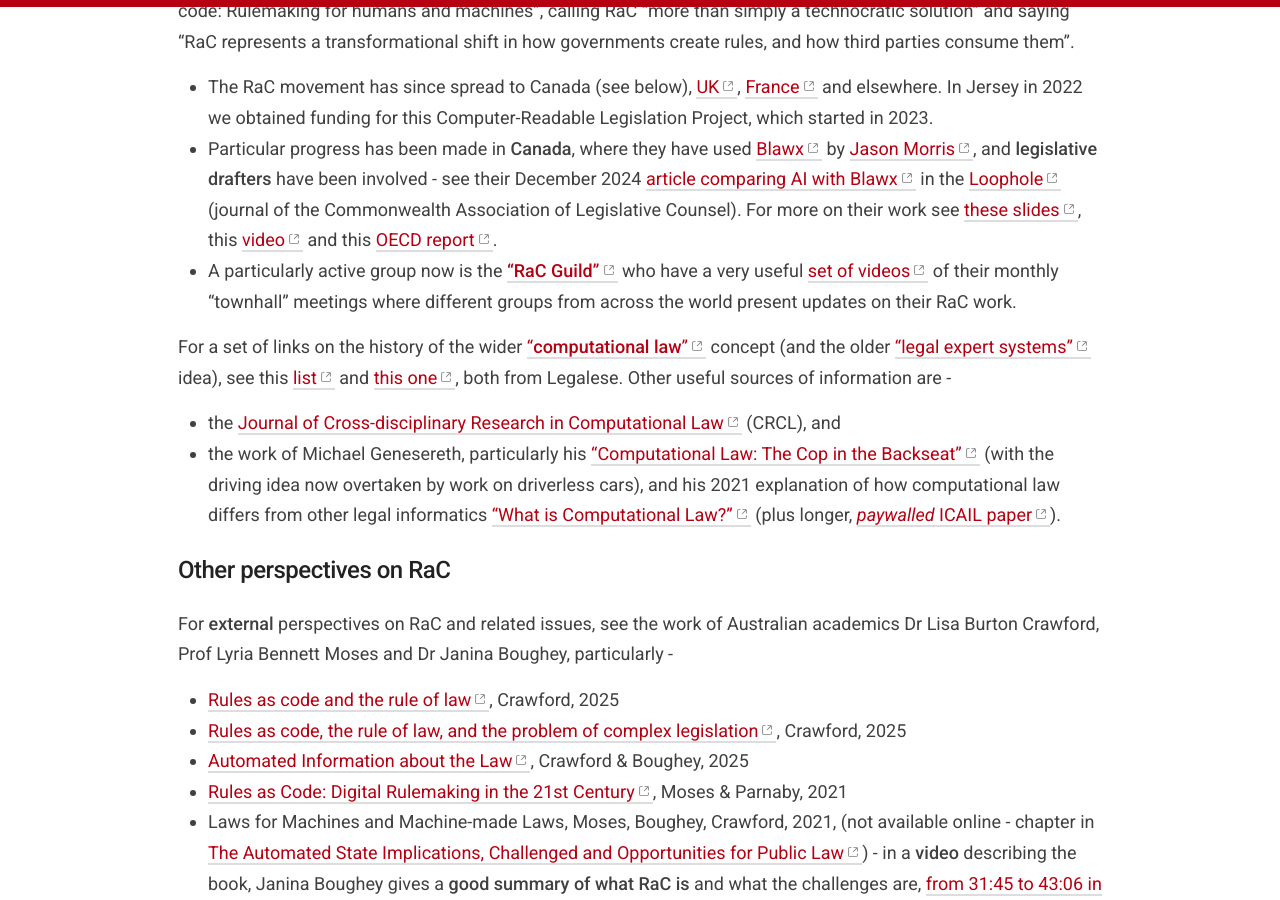
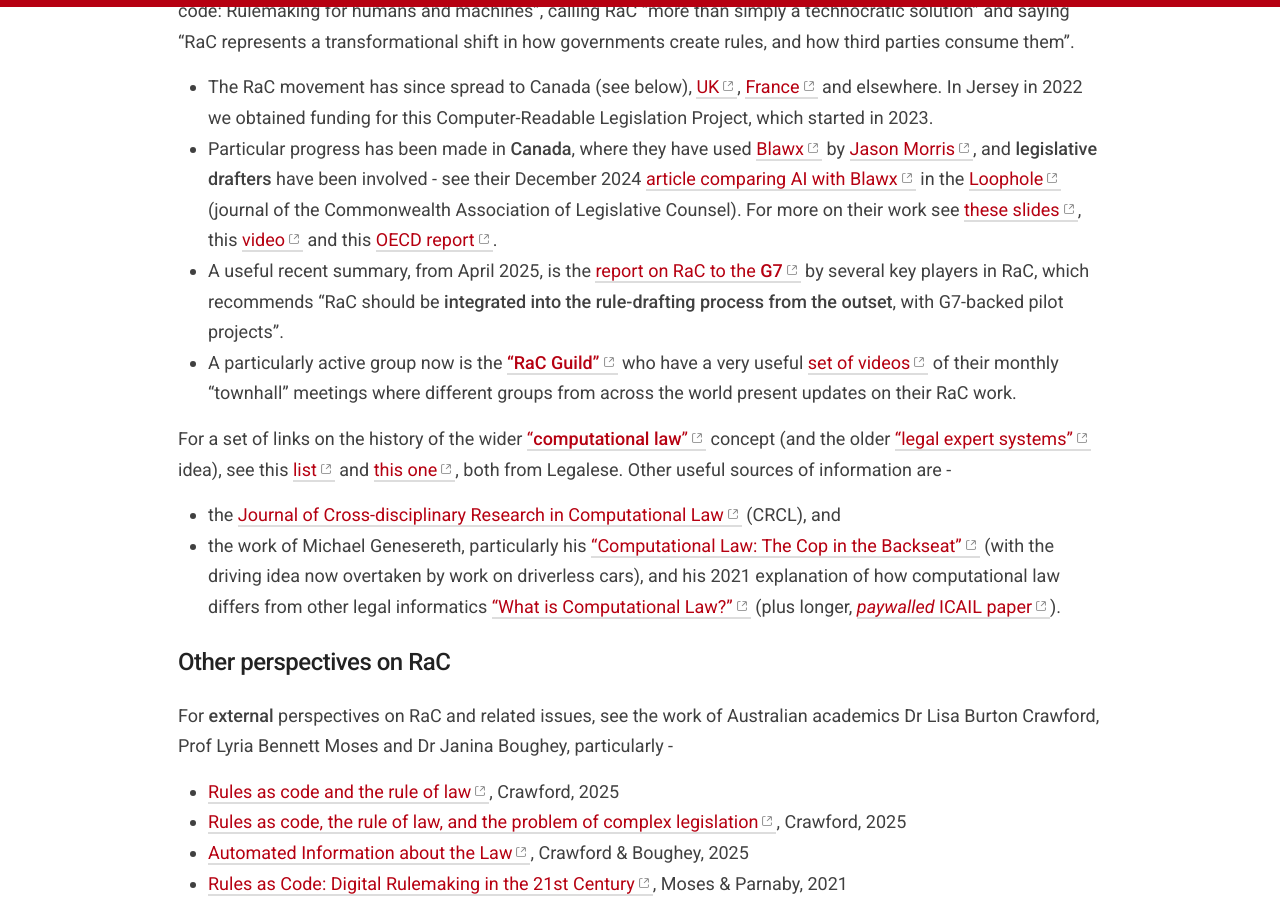
Before and after one commit to crlp-jerseyldo/crlp-jerseyldo.github.io, a Jekyll site: the page built from _pages/rulesascode.md, in a window 1280 px wide and 900 px high, scrolled down 5587 px. Built offline with Jekyll 4.4.1, drawn with Linux system fonts in a browser that asks for light colours.

Commit message:
Update rulesascode.md
Added para on 2025 report to G7 on RaC

```diff
--- a/_pages/rulesascode.md
+++ b/_pages/rulesascode.md
@@ -61,6 +61,7 @@ The RaC movement started in 2018 in [New Zealand](https://www.youtube.com/watch?
 RaC's global spread was given a particular boost in 2020 when the [OECD produced a report](https://www.oecd.org/en/publications/cracking-the-code_3afe6ba5-en.html){:target="_blank"} on it "Cracking the code: Rulemaking for humans and machines", calling RaC “more than simply a technocratic solution” and saying “RaC represents a transformational shift in how governments create rules, and how third parties consume them”.
 * The RaC movement has since spread to Canada (see below), [UK](https://azwyner.info/2020/03/02/rules-as-code/){:target="_blank"}, [France](https://github.com/openfisca/openfisca-france/){:target="_blank"} and elsewhere. In Jersey in 2022 we obtained funding for this Computer-Readable Legislation Project, which started in 2023.
 * Particular progress has been made in **Canada**, where they have used [Blawx](https://github.com/Lexpedite/blawx){:target="_blank"} by [Jason Morris](https://www.youtube.com/@JasonMorrisRTL){:target="_blank"}, and **legislative drafters** have been involved - see their December 2024 [article comparing AI with Blawx](https://www.calc.ngo/sites/default/files/loophole/Loophole%202024-2_0.pdf){:target="_blank"} in the [Loophole](https://calc.ngo/publications/loopholes){:target="_blank"} (journal of the Commonwealth Association of Legislative Counsel). For more on their work see [these slides](https://oecd-opsi.org/wp-content/uploads/2024/04/Rules-as-Code-in-Canada.pdf){:target="_blank"}, this [video](https://csps-efpc.gc.ca/video/rules-as-code-1-eng.aspx){:target="_blank"} and this [OECD report](https://oecd-opsi.org/innovations/new-techniques-for-building-and-using-legal-encodings-in-the-drafting-room/){:target="_blank"}.
+* A useful recent summary, from April 2025, is the [report on RaC to the **G7**](https://www.think7.org/publications/rules-as-code-for-a-more-transparent-and-efficient-global-economy/){:target="_blank"} by several key players in RaC, which recommends "RaC should be **integrated into the rule-drafting process from the outset**, with G7-backed pilot projects".
 * A particularly active group now is the [**"RaC Guild"**](https://www.racguild.org){:target="_blank"} who have a very useful [set of videos](https://www.youtube.com/@RaCGuild){:target="_blank"} of their monthly "townhall" meetings where different groups from across the world present updates on their RaC work.
 
 For a set of links on the history of the wider ["**computational law**"](https://en.wikipedia.org/wiki/Computational_law){:target="_blank"} concept (and the older ["legal expert systems"](https://en.wikipedia.org/wiki/Legal_expert_system){:target="_blank"} idea), see this [list](https://legalese.com/legalscape#smart-stats){:target="_blank"} and [this one](https://legalese.com/prior-art#formalising-regulations){:target="_blank"}, both from Legalese. Other useful sources of information are -
```
